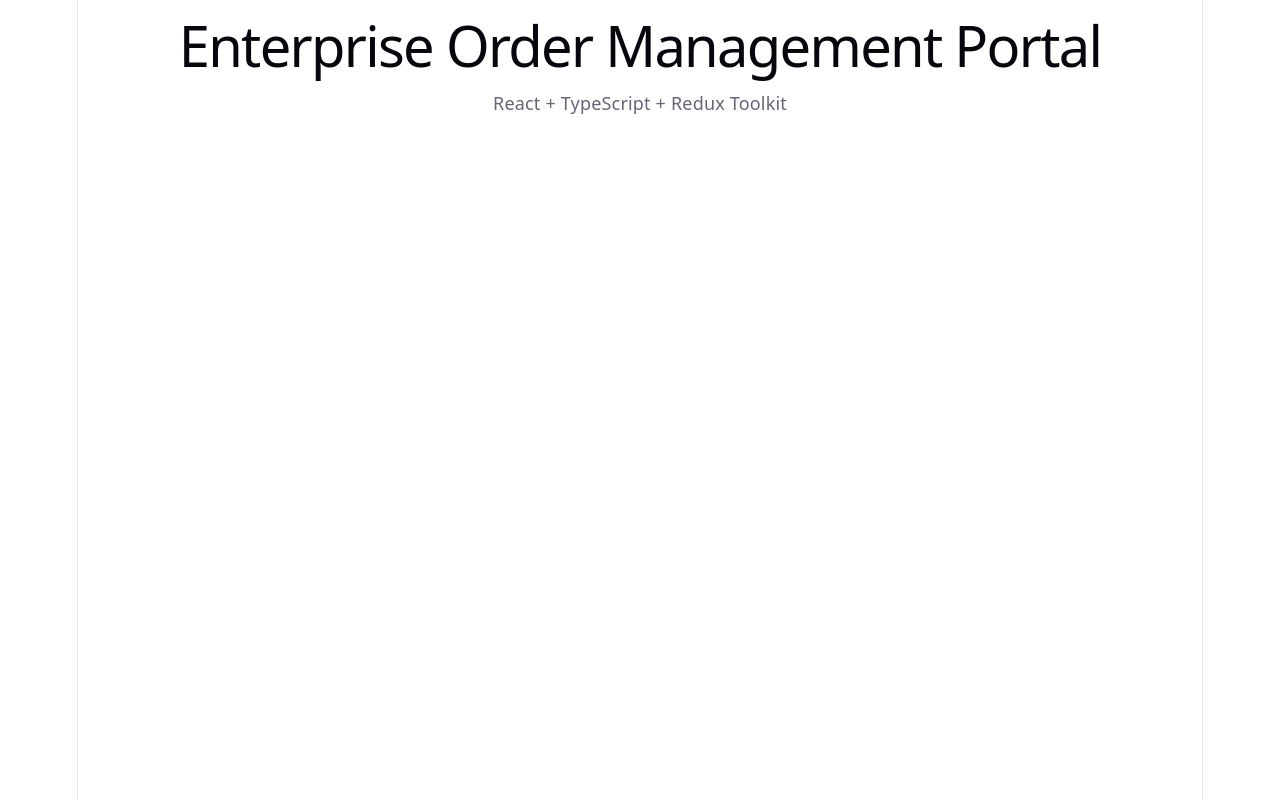
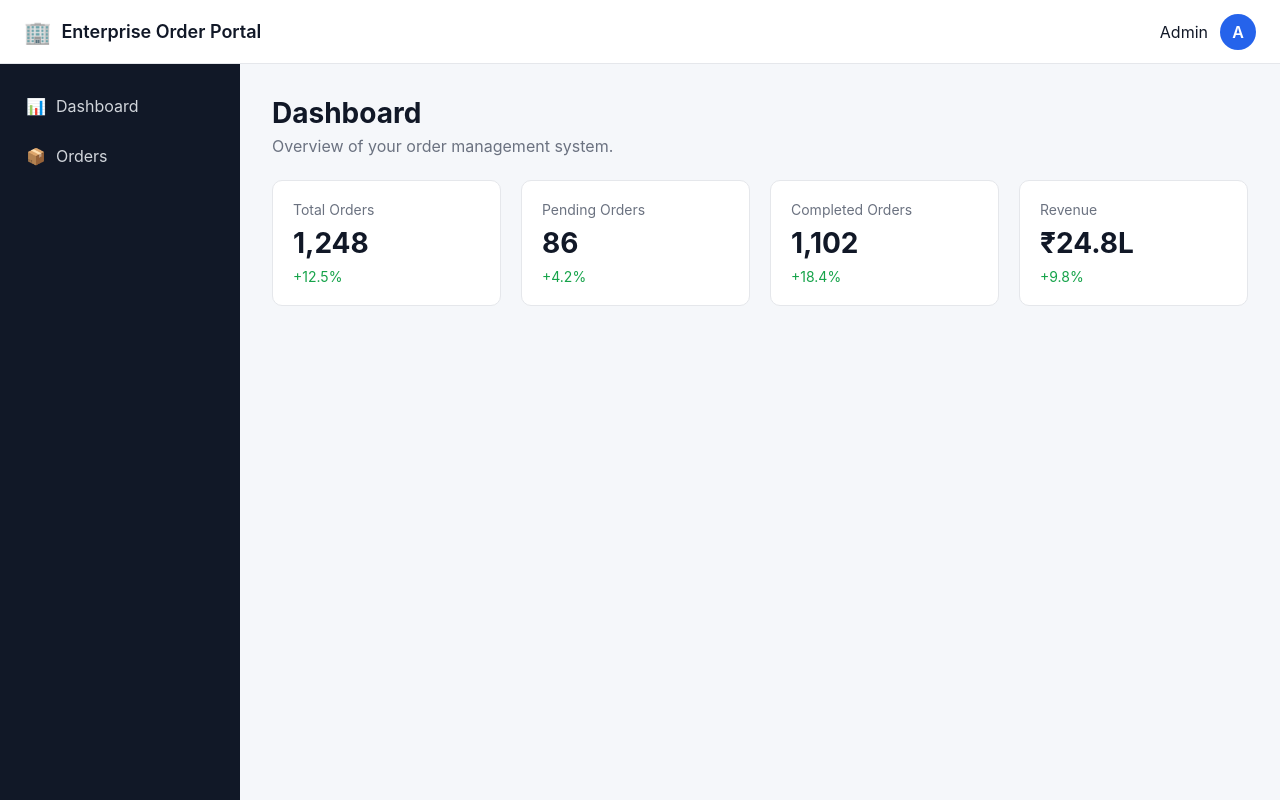
Before and after one commit to UttamAkarapu/enterprise-order-management, a React (Vite) app in the folder frontend/: page / in a window 1280 px wide. Built offline with nearby package versions, Linux system fonts and the light colour scheme.

Commit message:
Build application shell and routing

```diff
--- a/frontend/package.json
+++ b/frontend/package.json
@@ -16,6 +16,7 @@
     "react": "^19.2.8",
     "react-dom": "^19.2.8",
     "react-redux": "^9.3.0",
+    "react-router": "^7.18.4",
     "react-router-dom": "^7.18.4"
   },
   "devDependencies": {
--- a/frontend/src/App.tsx
+++ b/frontend/src/App.tsx
@@ -1,13 +1,9 @@
+import { RouterProvider } from 'react-router-dom';
+
+import { router } from './app/router';
+
 function App() {
-  return (
-    <div>
-      <h1>Enterprise Order Management Portal</h1>
-
-      <p>
-        React + TypeScript + Redux Toolkit
-      </p>
-    </div>
-  );
+  return <RouterProvider router={router} />;
 }
 
 export default App;
--- a/frontend/src/app/router.tsx
+++ b/frontend/src/app/router.tsx
@@ -0,0 +1,28 @@
+import { createBrowserRouter } from 'react-router-dom';
+
+import MainLayout from '../layouts/MainLayout';
+import Dashboard from '../pages/Dashboard';
+import Orders from '../pages/Orders';
+import NotFound from '../pages/NotFound';
+
+export const router = createBrowserRouter([
+  {
+    path: '/',
+    element: <MainLayout />,
+    errorElement: <NotFound />,
+    children: [
+      {
+        index: true,
+        element: <Dashboard />,
+      },
+      {
+        path: 'dashboard',
+        element: <Dashboard />,
+      },
+      {
+        path: 'orders',
+        element: <Orders />,
+      },
+    ],
+  },
+]);
--- a/frontend/src/index.css
+++ b/frontend/src/index.css
@@ -1,111 +1,22 @@
-:root {
-  --text: #6b6375;
-  --text-h: #08060d;
-  --bg: #fff;
-  --border: #e5e4e7;
-  --code-bg: #f4f3ec;
-  --accent: #aa3bff;
-  --accent-bg: rgba(170, 59, 255, 0.1);
-  --accent-border: rgba(170, 59, 255, 0.5);
-  --social-bg: rgba(244, 243, 236, 0.5);
-  --shadow:
-    rgba(0, 0, 0, 0.1) 0 10px 15px -3px, rgba(0, 0, 0, 0.05) 0 4px 6px -2px;
-
-  --sans: system-ui, 'Segoe UI', Roboto, sans-serif;
-  --heading: system-ui, 'Segoe UI', Roboto, sans-serif;
-  --mono: ui-monospace, Consolas, monospace;
-
-  font: 18px/145% var(--sans);
-  letter-spacing: 0.18px;
-  color-scheme: light dark;
-  color: var(--text);
-  background: var(--bg);
-  font-synthesis: none;
-  text-rendering: optimizeLegibility;
-  -webkit-font-smoothing: antialiased;
-  -moz-osx-font-smoothing: grayscale;
-
-  @media (max-width: 1024px) {
-    font-size: 16px;
-  }
-}
-
-@media (prefers-color-scheme: dark) {
-  :root {
-    --text: #9ca3af;
-    --text-h: #f3f4f6;
-    --bg: #16171d;
-    --border: #2e303a;
-    --code-bg: #1f2028;
-    --accent: #c084fc;
-    --accent-bg: rgba(192, 132, 252, 0.15);
-    --accent-border: rgba(192, 132, 252, 0.5);
-    --social-bg: rgba(47, 48, 58, 0.5);
-    --shadow:
-      rgba(0, 0, 0, 0.4) 0 10px 15px -3px, rgba(0, 0, 0, 0.25) 0 4px 6px -2px;
-  }
-
-  #social .button-icon {
-    filter: invert(1) brightness(2);
-  }
-}
-
-#root {
-  width: 1126px;
-  max-width: 100%;
-  margin: 0 auto;
-  text-align: center;
-  border-inline: 1px solid var(--border);
-  min-height: 100svh;
-  display: flex;
-  flex-direction: column;
+* {
   box-sizing: border-box;
 }
 
-body {
+html,
+body,
+#root {
   margin: 0;
+  min-height: 100%;
 }
 
-h1,
-h2 {
-  font-family: var(--heading);
-  font-weight: 500;
-  color: var(--text-h);
+body {
+  font-family:
+    Inter,
+    -apple-system,
+    BlinkMacSystemFont,
+    "Segoe UI",
+    sans-serif;
+
+  color: #111827;
+  background: #f5f7fa;
 }
-
-h1 {
-  font-size: 56px;
-  letter-spacing: -1.68px;
-  margin: 32px 0;
-  @media (max-width: 1024px) {
-    font-size: 36px;
-    margin: 20px 0;
-  }
-}
-h2 {
-  font-size: 24px;
-  line-height: 118%;
-  letter-spacing: -0.24px;
-  margin: 0 0 8px;
-  @media (max-width: 1024px) {
-    font-size: 20px;
-  }
-}
-p {
-  margin: 0;
-}
-
-code,
-.counter {
-  font-family: var(--mono);
-  display: inline-flex;
-  border-radius: 4px;
-  color: var(--text-h);
-}
-
-code {
-  font-size: 15px;
-  line-height: 135%;
-  padding: 4px 8px;
-  background: var(--code-bg);
-}
--- /dev/null
+++ b/frontend/src/layouts/MainLayout.css
@@ -0,0 +1,113 @@
+.app-layout {
+  min-height: 100vh;
+  background: #f5f7fa;
+}
+
+/* Header */
+
+.app-header {
+  height: 64px;
+  background: #ffffff;
+  border-bottom: 1px solid #e5e7eb;
+
+  display: flex;
+  align-items: center;
+  justify-content: space-between;
+
+  padding: 0 24px;
+
+  position: sticky;
+  top: 0;
+  z-index: 100;
+}
+
+.header-brand {
+  display: flex;
+  align-items: center;
+  gap: 10px;
+
+  font-size: 18px;
+  font-weight: 600;
+}
+
+.brand-icon {
+  font-size: 22px;
+}
+
+.header-user {
+  display: flex;
+  align-items: center;
+  gap: 12px;
+}
+
+.user-avatar {
+  width: 36px;
+  height: 36px;
+
+  border-radius: 50%;
+
+  background: #2563eb;
+  color: white;
+
+  display: flex;
+  align-items: center;
+  justify-content: center;
+
+  font-weight: 600;
+}
+
+/* Body */
+
+.app-body {
+  display: flex;
+  min-height: calc(100vh - 64px);
+}
+
+/* Sidebar */
+
+.sidebar {
+  width: 240px;
+
+  background: #111827;
+  color: white;
+
+  padding: 20px 12px;
+}
+
+.sidebar-nav {
+  display: flex;
+  flex-direction: column;
+  gap: 6px;
+}
+
+.nav-link {
+  color: #d1d5db;
+  text-decoration: none;
+
+  padding: 12px 14px;
+
+  border-radius: 6px;
+
+  display: flex;
+  align-items: center;
+  gap: 10px;
+
+  transition: background 0.2s ease;
+}
+
+.nav-link:hover {
+  background: #1f2937;
+}
+
+.nav-link.active {
+  background: #2563eb;
+  color: white;
+}
+
+/* Main content */
+
+.main-content {
+  flex: 1;
+  padding: 32px;
+  overflow: auto;
+}
--- a/frontend/src/layouts/MainLayout.tsx
+++ b/frontend/src/layouts/MainLayout.tsx
@@ -0,0 +1,61 @@
+import { NavLink, Outlet } from 'react-router-dom';
+import './MainLayout.css';
+
+function MainLayout() {
+  return (
+    <div className="app-layout">
+
+      {/* Header */}
+      <header className="app-header">
+        <div className="header-brand">
+          <span className="brand-icon">🏢</span>
+          <span>Enterprise Order Portal</span>
+        </div>
+
+        <div className="header-user">
+          <span>Admin</span>
+          <span className="user-avatar">A</span>
+        </div>
+      </header>
+
+      {/* Body */}
+      <div className="app-body">
+
+        {/* Sidebar */}
+        <aside className="sidebar">
+          <nav className="sidebar-nav">
+
+            <NavLink
+              to="/dashboard"
+              className={({ isActive }) =>
+                isActive ? 'nav-link active' : 'nav-link'
+              }
+            >
+              <span>📊</span>
+              Dashboard
+            </NavLink>
+
+            <NavLink
+              to="/orders"
+              className={({ isActive }) =>
+                isActive ? 'nav-link active' : 'nav-link'
+              }
+            >
+              <span>📦</span>
+              Orders
+            </NavLink>
+
+          </nav>
+        </aside>
+
+        {/* Main Content */}
+        <main className="main-content">
+          <Outlet />
+        </main>
+
+      </div>
+    </div>
+  );
+}
+
+export default MainLayout;
--- /dev/null
+++ b/frontend/src/pages/Dashboard.css
@@ -0,0 +1,46 @@
+.page-header {
+  margin-bottom: 24px;
+}
+
+.page-header h1 {
+  margin: 0;
+  font-size: 28px;
+}
+
+.page-header p {
+  margin-top: 6px;
+  color: #6b7280;
+}
+
+.dashboard-cards {
+  display: grid;
+  grid-template-columns: repeat(4, 1fr);
+  gap: 20px;
+}
+
+.dashboard-card {
+  background: white;
+
+  border: 1px solid #e5e7eb;
+  border-radius: 10px;
+
+  padding: 20px;
+
+  display: flex;
+  flex-direction: column;
+  gap: 8px;
+}
+
+.card-label {
+  color: #6b7280;
+  font-size: 14px;
+}
+
+.dashboard-card strong {
+  font-size: 28px;
+}
+
+.card-change {
+  color: #16a34a;
+  font-size: 14px;
+}
--- a/frontend/src/pages/Dashboard.tsx
+++ b/frontend/src/pages/Dashboard.tsx
@@ -0,0 +1,44 @@
+import './Dashboard.css';
+
+function Dashboard() {
+  return (
+    <div>
+      <div className="page-header">
+        <div>
+          <h1>Dashboard</h1>
+          <p>Overview of your order management system.</p>
+        </div>
+      </div>
+
+      <div className="dashboard-cards">
+
+        <div className="dashboard-card">
+          <span className="card-label">Total Orders</span>
+          <strong>1,248</strong>
+          <span className="card-change">+12.5%</span>
+        </div>
+
+        <div className="dashboard-card">
+          <span className="card-label">Pending Orders</span>
+          <strong>86</strong>
+          <span className="card-change">+4.2%</span>
+        </div>
+
+        <div className="dashboard-card">
+          <span className="card-label">Completed Orders</span>
+          <strong>1,102</strong>
+          <span className="card-change">+18.4%</span>
+        </div>
+
+        <div className="dashboard-card">
+          <span className="card-label">Revenue</span>
+          <strong>₹24.8L</strong>
+          <span className="card-change">+9.8%</span>
+        </div>
+
+      </div>
+    </div>
+  );
+}
+
+export default Dashboard;
--- a/frontend/src/pages/NotFound.tsx
+++ b/frontend/src/pages/NotFound.tsx
@@ -0,0 +1,10 @@
+  function NotFound() {
+  return (
+    <div>
+      <h1>404</h1>
+      <p>Page not found.</p>
+    </div>
+  );
+}
+
+export default NotFound;
--- /dev/null
+++ b/frontend/src/pages/Orders.tsx
@@ -0,0 +1,22 @@
+function Orders() {
+  return (
+    <div>
+      <div className="page-header">
+        <div>
+          <h1>Orders</h1>
+          <p>Search, filter and manage customer orders.</p>
+        </div>
+      </div>
+
+      <div className="orders-placeholder">
+        <h3>Orders Management</h3>
+        <p>
+          Order search, filtering, sorting and pagination
+          will be implemented here.
+        </p>
+      </div>
+    </div>
+  );
+}
+
+export default Orders;
```
Also changed, not shown: 1 other file (tests, documents, lock files or other folders).
